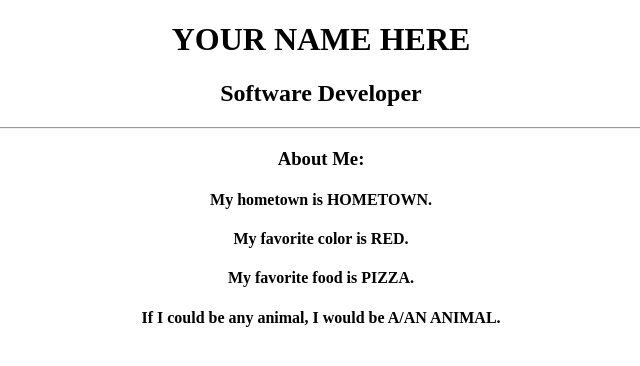
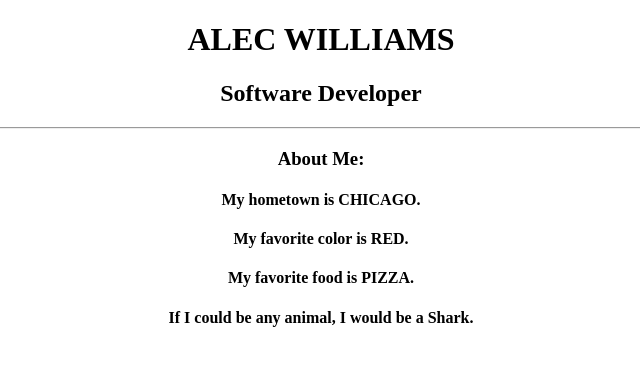
Before and after one commit to Cybershark777/github_practice, a plain HTML site: page index.html in a window 1280 px wide. Shown: the whole page, without its empty margins (319-959 px from the left). Drawn offline with Linux system fonts and the light colour scheme.

Commit message:
Index Update

```diff
--- a/index.html
+++ b/index.html
@@ -7,14 +7,14 @@
 		  </head>
 		  <body>
 			<div align="center">
-				<h1>YOUR NAME HERE</h1>
+				<h1>ALEC WILLIAMS</h1>
 				<h2>Software Developer</h2>
 				<hr>
 				<h3>About Me:</h3>
-					<h4>My hometown is HOMETOWN.</h4>
+					<h4>My hometown is CHICAGO.</h4>
 					<h4>My favorite color is RED.</h4>
 					<h4>My favorite food is PIZZA.</h4>
-					<h4>If I could be any animal, I would be A/AN ANIMAL.</h4>
+					<h4>If I could be any animal, I would be a Shark.</h4>
 			</div>
 		  </body>
 		</html>
```
